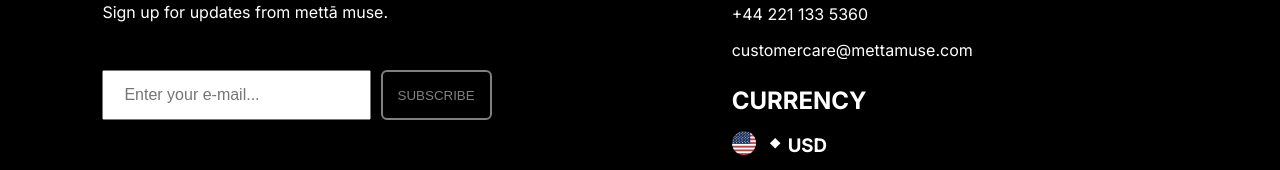
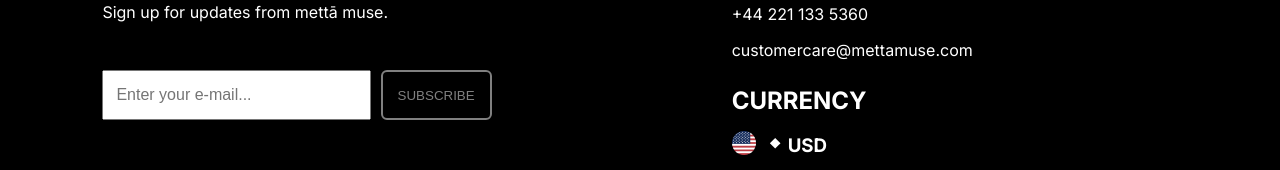
Before and after one commit to ChandraRoy4214/Appscrip-task-chandra-bandaru, a Next.js app: page / in a window 1280 px wide. Shown: the part 1438-1608 px from the top of the page. Built offline with nearby package versions, Linux system fonts and the light colour scheme; no server answers.

Commit message:
newsletter padding fix

```diff
--- a/styles/footer.module.css
+++ b/styles/footer.module.css
@@ -24,7 +24,7 @@
   width: full;
   font-size: 1em;
   box-sizing: border-box;
-  padding-left: 20px;
+  padding-left: 12px;
 }
 
 .inputBox:focus {
@@ -135,6 +135,10 @@
     padding-bottom: 2em;
   }
 
+  .inputBox {
+    padding-left: 12px;
+  }
+
   .newsLetter {
     margin-top: 3rem;
   }
```
